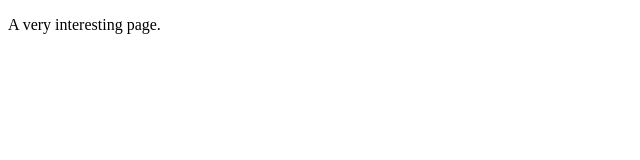
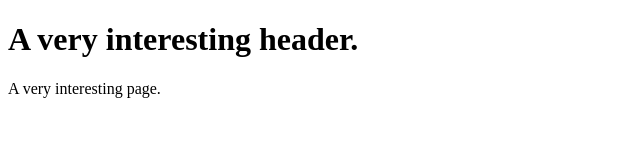
Before and after one commit to samtaborsky/git_test, a plain HTML site: page index.html in a window 1280 px wide. Shown: the whole page, without its empty margins (0-640 px from the left). Drawn offline with Linux system fonts and the light colour scheme.

Commit message:
Add header to test.html and rename to index.html

```diff
--- a/test.html
+++ b/index.html
@@ -5,6 +5,7 @@
     <title>A very interesting page.</title>
 </head>
 <body>
+<h1>A very interesting header.</h1>
 <p>A very interesting page.</p>
 </body>
 </html>
```
